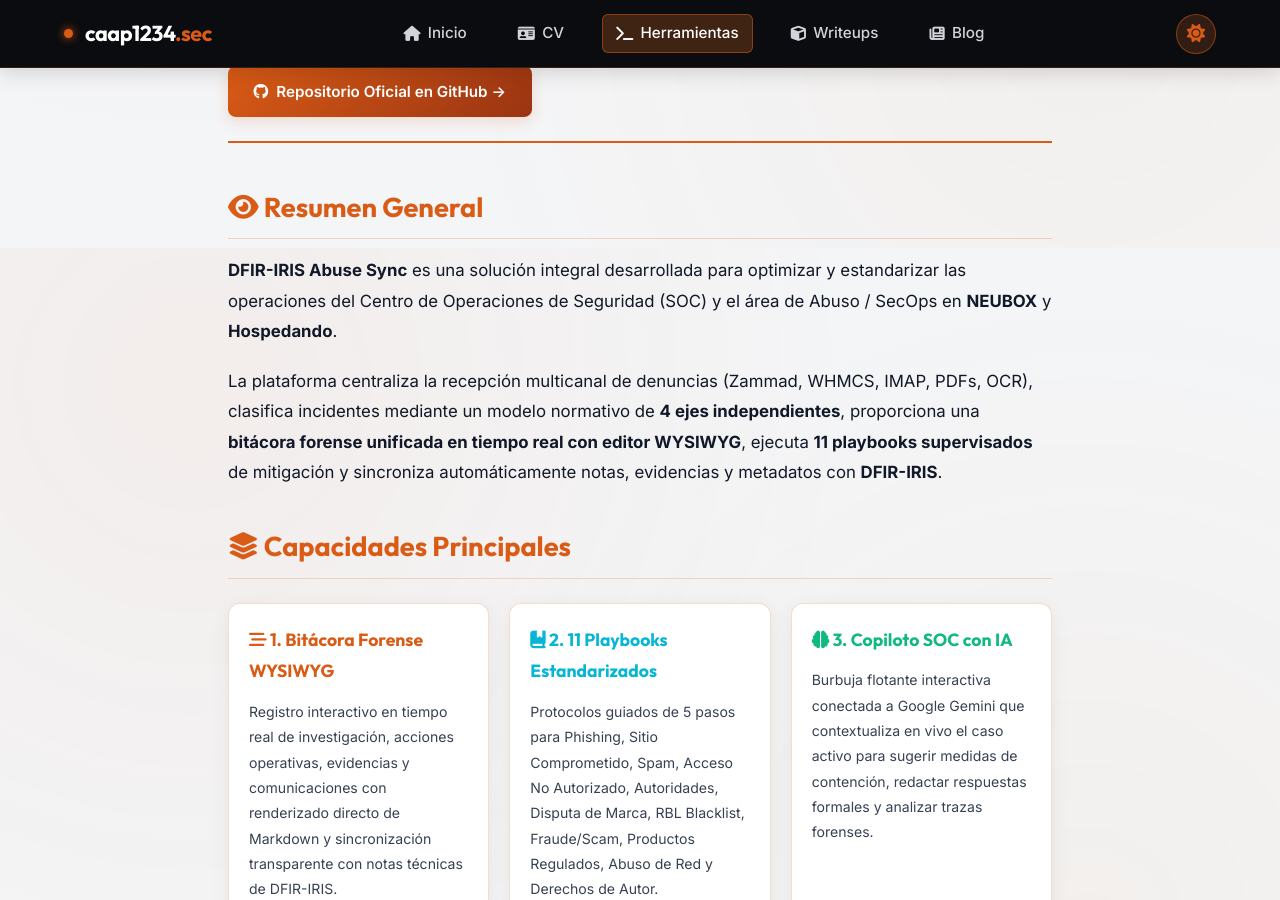
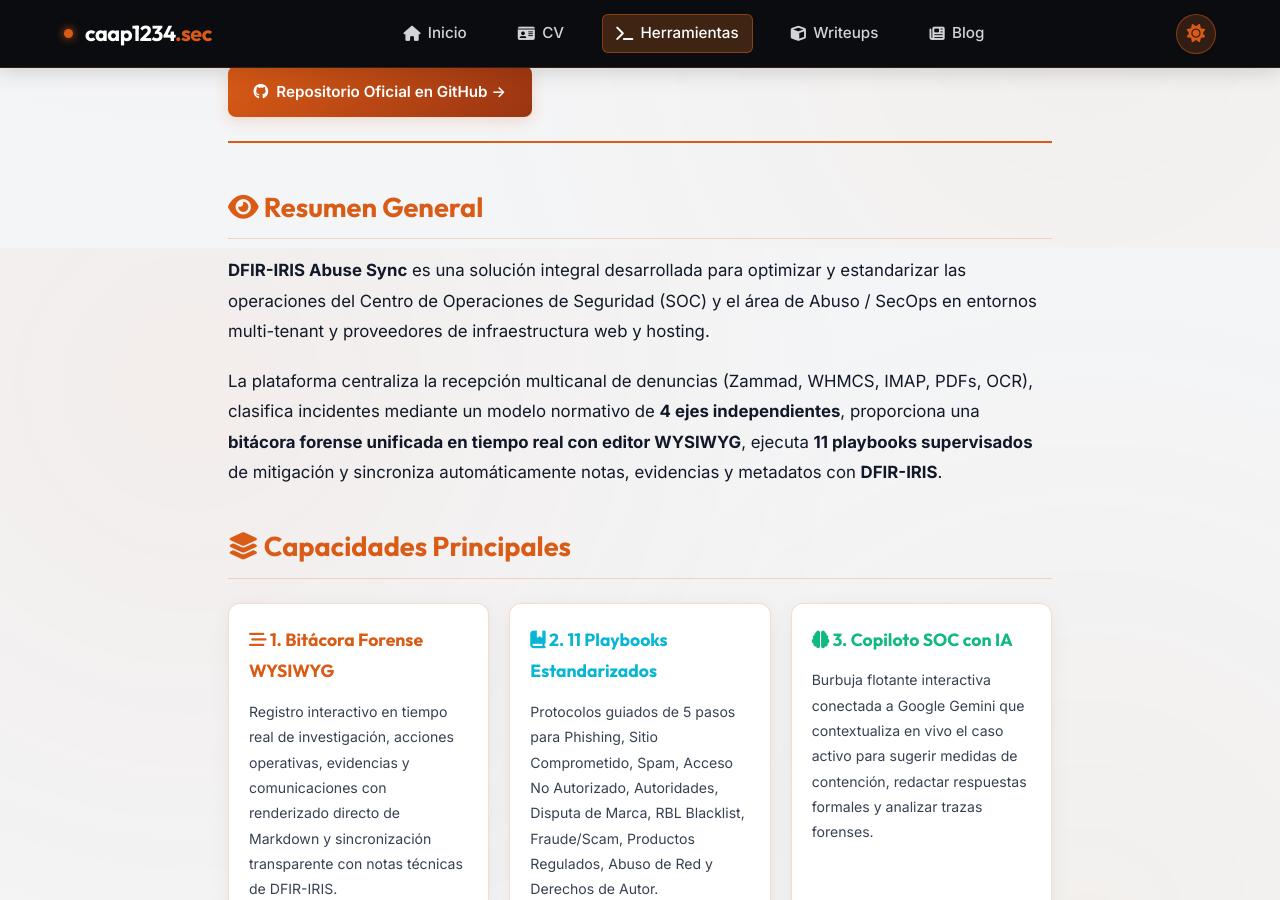
Before and after one commit to caap1234/caap1234.github.io, a Jekyll site: the page built from _tools/iris-abuse-sync.md, in a window 1280 px wide and 900 px high, scrolled down 652 px. Built offline with Jekyll 4.4.1, drawn with Linux system fonts in a browser that asks for light colours.

Commit message:
docs: anonimizar referencias corporativas en descripcion

```diff
--- a/_tools/iris-abuse-sync.md
+++ b/_tools/iris-abuse-sync.md
@@ -36,7 +36,7 @@ github_url: "https://github.com/caap1234/Chamba/tree/main/secops/iris_abuse_sync
   <div class="content-body">
     <h2><i class="fas fa-eye"></i> Resumen General</h2>
     <p>
-      <strong>DFIR-IRIS Abuse Sync</strong> es una solución integral desarrollada para optimizar y estandarizar las operaciones del Centro de Operaciones de Seguridad (SOC) y el área de Abuso / SecOps en <strong>NEUBOX</strong> y <strong>Hospedando</strong>.
+      <strong>DFIR-IRIS Abuse Sync</strong> es una solución integral desarrollada para optimizar y estandarizar las operaciones del Centro de Operaciones de Seguridad (SOC) y el área de Abuso / SecOps en entornos multi-tenant y proveedores de infraestructura web y hosting.
     </p>
     <p>
       La plataforma centraliza la recepción multicanal de denuncias (Zammad, WHMCS, IMAP, PDFs, OCR), clasifica incidentes mediante un modelo normativo de <strong>4 ejes independientes</strong>, proporciona una <strong>bitácora forense unificada en tiempo real con editor WYSIWYG</strong>, ejecuta <strong>11 playbooks supervisados</strong> de mitigación y sincroniza automáticamente notas, evidencias y metadatos con <strong>DFIR-IRIS</strong>.
```
